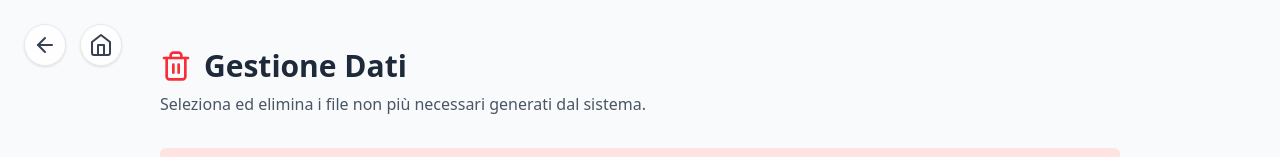
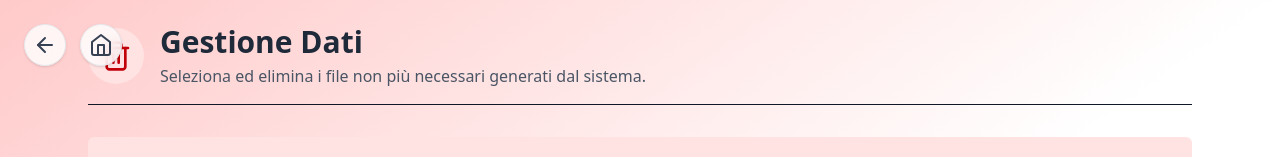
Before and after one commit to andrea-peruzza/OMR-Exams, a React (Vite) app in the folder frontend/: page /cleanup in a window 1280 px wide. Shown: the top 157 px of the page. Built offline with nearby package versions, Linux system fonts and the light colour scheme; no server answers.

Commit message:
fix(frontend): Omologare l'estetica delle pagine

```diff
--- a/frontend/src/pages/Backup.jsx
+++ b/frontend/src/pages/Backup.jsx
@@ -1,6 +1,6 @@
 import React, { useState, useEffect } from 'react';
 import { Link } from 'react-router-dom';
-import { ArrowLeft, RefreshCw, ArchiveRestore, AlertCircle } from 'lucide-react';
+import { ArrowLeft, RefreshCw, ArchiveRestore, AlertCircle, Archive } from 'lucide-react';
 import { backupAPI } from '../api/client';
 import BackButton from '../components/BackButton';
 import HomeButton from '../components/HomeButton';
@@ -56,18 +56,19 @@ export default function Backup() {
   };
 
   return (
-    <div className="min-h-screen relative bg-slate-50 pb-20">
+    <div className="min-h-screen relative bg-gradient-to-br from-teal-200 via-white to-white">
       <BackButton />
       <HomeButton />
-      <div className="p-8 max-w-5xl mx-auto font-sans pt-12">
-      <div className="mb-6 flex items-center justify-between">
+      <div className="max-w-6xl mx-auto p-6 space-y-8 pb-20">
+      <header className="flex items-center gap-4 border-b pb-4 mb-8">
+        <div className="bg-teal-100 p-3 rounded-full text-teal-700">
+          <Archive size={32} />
+        </div>
         <div>
-          <h1 className="text-4xl font-extrabold text-blue-900 drop-shadow-sm pb-2">
-            Backup e Ripristino
-          </h1>
-          <p className="text-gray-600">Gestisci i backup dei file JSON degli esami (massimo 5 file conservati).</p>
+          <h1 className="text-3xl font-bold text-gray-800">Backup e Ripristino</h1>
+          <p className="text-gray-600 mt-1">Gestisci i backup dei file JSON degli esami (massimo 5 file conservati).</p>
         </div>
-      </div>
+      </header>
 
       {error && (
         <div className="mb-6 p-4 bg-red-50 text-red-700 border border-red-200 rounded-lg flex items-center">
@@ -83,7 +84,7 @@ export default function Backup() {
         </div>
       )}
 
-      <div className="bg-white rounded-xl shadow-sm border border-gray-200 overflow-hidden">
+      <div className="bg-white rounded-xl shadow-sm border border-gray-200 hover:border-teal-400 hover:shadow-md overflow-hidden">
         <div className="p-4 border-b border-gray-200 flex justify-between items-center bg-gray-50">
           <h2 className="text-lg font-bold text-gray-800">File di Backup Disponibili</h2>
           <button
--- a/frontend/src/pages/Cleanup.jsx
+++ b/frontend/src/pages/Cleanup.jsx
@@ -102,19 +102,21 @@ export default function Cleanup() {
   };
 
   return (
-    <div className="min-h-screen relative bg-slate-50 pb-20">
+    <div className="min-h-screen relative bg-gradient-to-br from-red-200 via-white to-white">
       <ConfirmModal />
       <BackButton />
       <HomeButton />
-      <div className="p-8 max-w-5xl mx-auto font-sans pt-12">
+      <div className="max-w-6xl mx-auto p-6 space-y-8 pb-20">
 
-      <h1 className="text-3xl font-bold text-gray-800 mb-2 flex items-center">
-        <Trash2 className="mr-3 text-red-500" size={32} />
-        Gestione Dati
-      </h1>
-      <p className="text-gray-600 mb-8">
-        Seleziona ed elimina i file non più necessari generati dal sistema.
-      </p>
+      <header className="flex items-center gap-4 border-b pb-4 mb-8">
+        <div className="bg-red-100 p-3 rounded-full text-red-700">
+          <Trash2 size={32} />
+        </div>
+        <div>
+          <h1 className="text-3xl font-bold text-gray-800">Gestione Dati</h1>
+          <p className="text-gray-600 mt-1">Seleziona ed elimina i file non più necessari generati dal sistema.</p>
+        </div>
+      </header>
 
       {message && (
         <div className={`p-4 rounded-md mb-6 ${message.type === 'error' ? 'bg-red-100 text-red-700' : 'bg-green-100 text-green-700'}`}>
@@ -122,7 +124,7 @@ export default function Cleanup() {
         </div>
       )}
 
-      <div className="bg-white rounded-xl shadow-sm border border-gray-200 overflow-hidden flex flex-col md:flex-row h-[600px]">
+      <div className="bg-white rounded-xl shadow-sm border border-gray-200 hover:border-red-400 hover:shadow-md overflow-hidden flex flex-col md:flex-row h-[600px]">
 
         {/* Sidebar categorie */}
         <div className="w-full md:w-1/3 border-r border-gray-200 bg-gray-50">
--- a/frontend/src/pages/QuestionsEditor.jsx
+++ b/frontend/src/pages/QuestionsEditor.jsx
@@ -1,5 +1,6 @@
 import React, { useState, useEffect } from 'react';
 import { useNavigate } from 'react-router-dom';
+import { FileEdit } from 'lucide-react';
 import { generateAPI } from '../api/client';
 import { ArrowLeft, Save, Plus, Trash2, CheckCircle2, AlertCircle } from 'lucide-react';
 import BackButton from '../components/BackButton';
@@ -187,16 +188,21 @@ export default function QuestionsEditor() {
   };
 
   return (
-    <div className="p-8 max-w-5xl mx-auto font-sans">
-      <div className="flex items-center justify-between mb-8">
-        <div className="flex items-center gap-4">
-          <BackButton />
-          <HomeButton />
-          <h1 className="text-3xl font-extrabold text-gray-800">Editor Domande</h1>
+    <div className="min-h-screen relative bg-gradient-to-br from-blue-200 via-white to-white">
+      <BackButton />
+      <HomeButton />
+      <div className="max-w-6xl mx-auto p-6 space-y-8 pb-20">
+        <header className="flex items-center gap-4 border-b pb-4 mb-8">
+          <div className="bg-blue-100 p-3 rounded-full text-blue-700">
+            <FileEdit size={32} />
+          </div>
+        <div>
+          <h1 className="text-3xl font-bold text-gray-800">Editor Domande</h1>
+          <p className="text-gray-600 mt-1">Aggiungi nuove domande ai file markdown in modo semplice e guidato.</p>
         </div>
-      </div>
+      </header>
 
-      <div className="bg-white p-6 rounded-xl shadow-sm border border-gray-200 mb-8">
+      <div className="bg-white p-6 rounded-xl shadow-sm border border-gray-200 hover:border-blue-400 hover:shadow-md mb-8">
         <h2 className="text-xl font-bold mb-4 border-b pb-2">Destinazione file</h2>
         <div className="flex flex-col sm:flex-row gap-4 mb-4">
           <div className="flex items-center gap-2">
@@ -264,7 +270,7 @@ export default function QuestionsEditor() {
 
       <div className="space-y-6">
         {questions.map((q, idx) => (
-          <div key={q.id} className="bg-white p-6 rounded-xl shadow-sm border border-gray-200 relative group">
+          <div key={q.id} className="bg-white p-6 rounded-xl shadow-sm border border-gray-200 hover:border-blue-400 hover:shadow-md relative group">
             <div className="absolute top-4 right-4 flex gap-2 opacity-0 group-hover:opacity-100 transition-opacity">
               <button onClick={() => removeQuestion(q.id)} className="text-red-500 hover:bg-red-50 p-2 rounded-full" title="Rimuovi domanda">
                 <Trash2 size={20} />
@@ -369,5 +375,6 @@ export default function QuestionsEditor() {
       </div>
       <PromptModal />
     </div>
+    </div>
   );
 }
```
